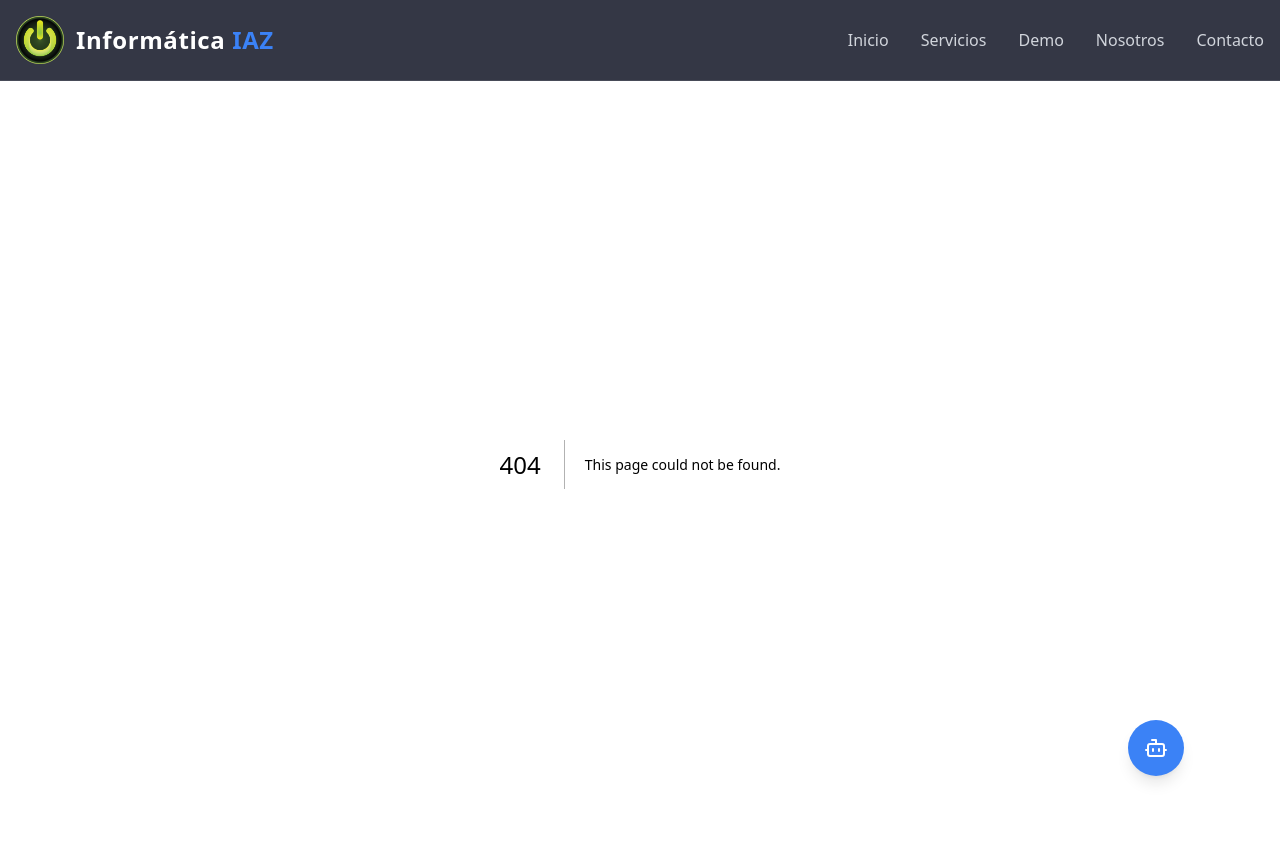
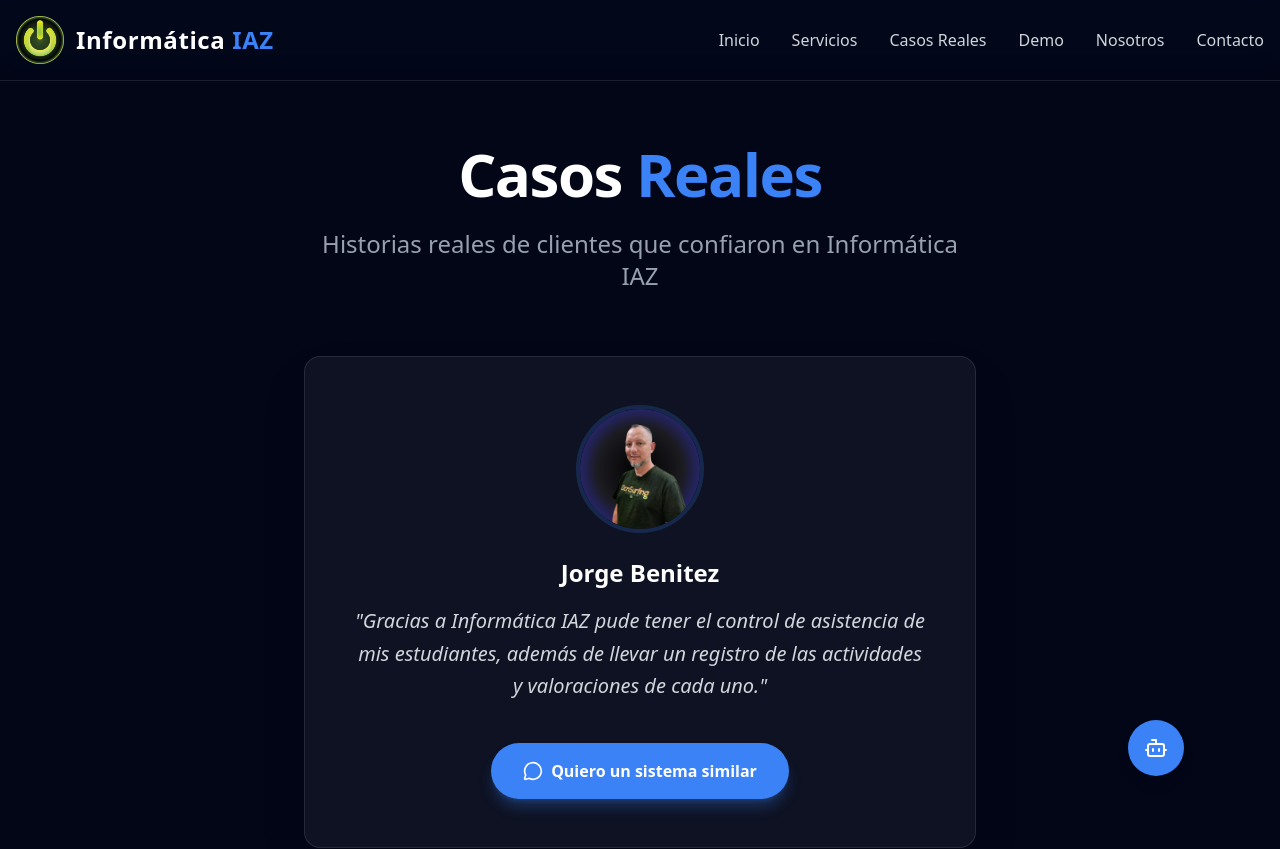
Before and after one commit to IvanZ2016/informatica-iaz, a Next.js app: page /casos-reales in a window 1280 px wide. Before the commit this address had no page. Shown: the top 849 px of the page. Built offline with nearby package versions, Linux system fonts and the light colour scheme.

Commit message:
Agrego sección Casos Reales con primer testimonio

```diff
--- /dev/null
+++ b/src/app/casos-reales/page.tsx
@@ -0,0 +1,71 @@
+import { Metadata } from "next";
+import Image from "next/image";
+import Link from "next/link";
+import { Quote, MessageCircle } from "lucide-react";
+
+export const metadata: Metadata = {
+    title: "Casos Reales | Informática IAZ",
+    description: "Conocé experiencias reales de clientes que implementaron nuestros sistemas.",
+};
+
+export default function CasosRealesPage() {
+    const caseStudy = {
+        name: "Jorge Benitez",
+        image: "/images/caso1.png",
+        testimonial: "Gracias a Informática IAZ pude tener el control de asistencia de mis estudiantes, además de llevar un registro de las actividades y valoraciones de cada uno.",
+    };
+
+    return (
+        <div className="min-h-screen bg-background py-20 px-4 md:px-8">
+            {/* Background decoration */}
+            <div className="absolute top-0 left-0 w-full h-96 bg-gradient-to-b from-primary/10 to-transparent pointer-events-none -z-10" />
+
+            <div className="max-w-4xl mx-auto">
+                <header className="text-center mb-16 animate-in fade-in slide-in-from-bottom-4 duration-1000">
+                    <h1 className="text-4xl md:text-6xl font-extrabold text-white mb-6 tracking-tight">
+                        Casos <span className="text-primary">Reales</span>
+                    </h1>
+                    <p className="text-xl md:text-2xl text-gray-400 max-w-2xl mx-auto">
+                        Historias reales de clientes que confiaron en Informática IAZ
+                    </p>
+                </header>
+
+                <section className="flex justify-center">
+                    <div className="w-full max-w-2xl bg-white/5 border border-white/10 rounded-2xl shadow-2xl p-8 md:p-12 relative overflow-hidden group hover:border-primary/50 transition-all duration-500 animate-in fade-in slide-in-from-bottom-8 duration-1000 delay-200">
+                        {/* Decorative Quote Icons */}
+                        <Quote className="absolute top-8 left-8 w-12 h-12 text-primary/20 -z-10 group-hover:text-primary/40 transition-colors duration-500" />
+                        <Quote className="absolute bottom-8 right-8 w-12 h-12 text-primary/20 -z-10 rotate-180 group-hover:text-primary/40 transition-colors duration-500" />
+
+                        <div className="flex flex-col items-center text-center">
+                            <div className="relative w-32 h-32 mb-6 rounded-full overflow-hidden border-4 border-primary/20 group-hover:border-primary/50 transition-all duration-500 p-1">
+                                <Image
+                                    src={caseStudy.image}
+                                    alt={caseStudy.name}
+                                    fill
+                                    className="object-cover rounded-full"
+                                />
+                            </div>
+
+                            <h2 className="text-2xl font-bold text-white mb-4 group-hover:text-primary transition-colors duration-300">
+                                {caseStudy.name}
+                            </h2>
+
+                            <p className="text-lg md:text-xl text-gray-300 italic leading-relaxed mb-10">
+                                "{caseStudy.testimonial}"
+                            </p>
+
+                            <Link
+                                href="https://wa.me/541159383308"
+                                target="_blank"
+                                className="inline-flex items-center gap-2 bg-primary hover:bg-primary/90 text-white font-bold py-4 px-8 rounded-full transition-all duration-300 transform hover:scale-105 shadow-lg shadow-primary/30"
+                            >
+                                <MessageCircle className="w-5 h-5" />
+                                Quiero un sistema similar
+                            </Link>
+                        </div>
+                    </div>
+                </section>
+            </div>
+        </div>
+    );
+}
--- a/src/components/Navbar.tsx
+++ b/src/components/Navbar.tsx
@@ -12,6 +12,7 @@ export default function Navbar() {
     const navLinks = [
         { name: "Inicio", href: "/" },
         { name: "Servicios", href: "/services" },
+        { name: "Casos Reales", href: "/casos-reales" },
         { name: "Demo", href: "/demo" },
         { name: "Nosotros", href: "/#about" }, // Keep About on home for now or create a page if needed
         { name: "Contacto", href: "/contact" },
```
Also changed, not shown: public/images/caso1.png (added).
